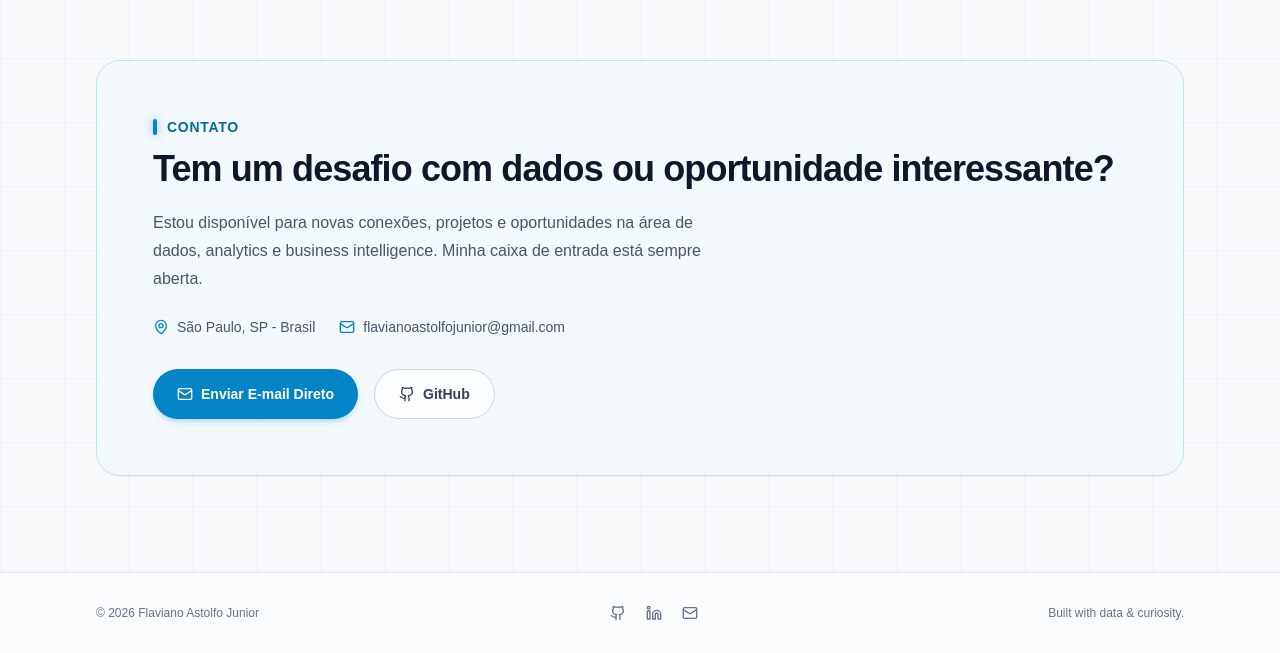
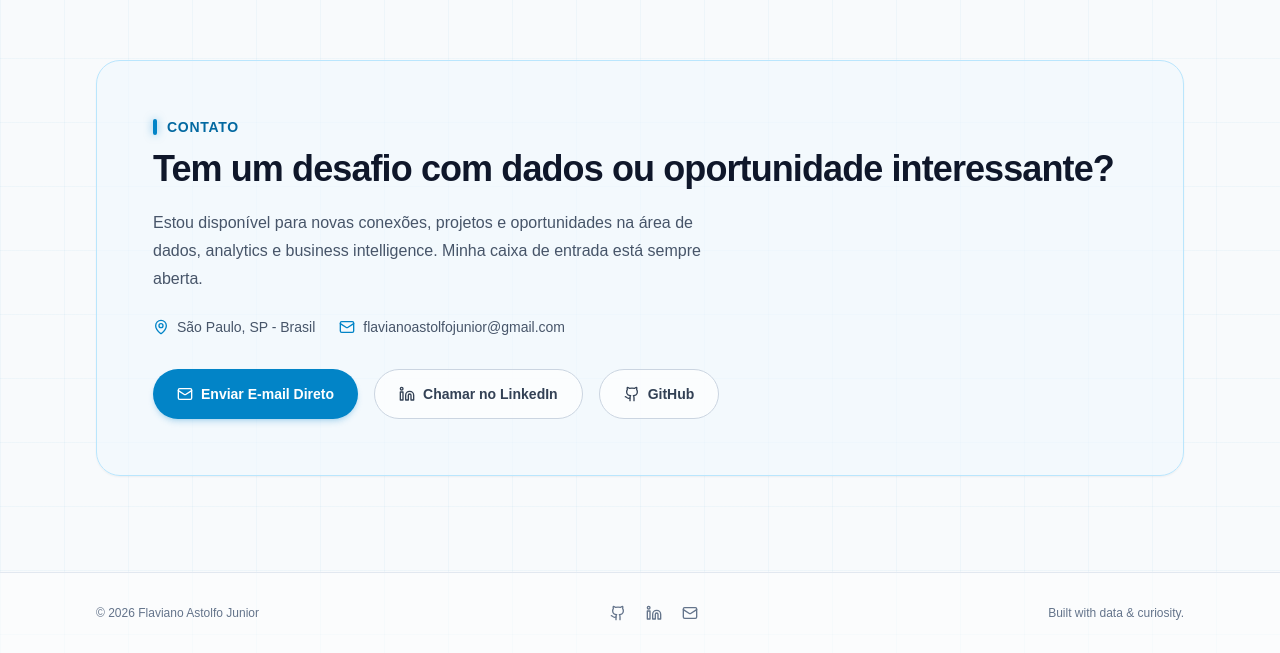
Before and after one commit to flavianojr1/flaviano-portfolio, a Next.js app: page / in a window 1280 px wide. Shown: the part 5126-5779 px from the top of the page. Built offline with nearby package versions, Linux system fonts and the light colour scheme.

Commit message:
feat: adicionar botao Chamar no LinkedIn na secao de contato

```diff
--- a/src/app/page.tsx
+++ b/src/app/page.tsx
@@ -548,6 +548,15 @@ export default function Home() {
               {t(p.contact).cta}
             </a>
             <a
+              href={p.links.linkedin}
+              target="_blank"
+              rel="noreferrer"
+              className="inline-flex items-center gap-2 rounded-full border border-slate-300 bg-white/70 px-6 py-3.5 text-sm font-semibold text-slate-700 transition hover:border-sky-600 hover:text-sky-600 dark:border-white/20 dark:bg-transparent dark:text-white dark:hover:border-cyan dark:hover:text-cyan"
+            >
+              <Linkedin size={16} />
+              {(t(p.contact) as any).ctaLinkedIn || 'Chamar no LinkedIn'}
+            </a>
+            <a
               href={p.links.github}
               target="_blank"
               rel="noreferrer"
--- a/src/data/portfolio.ts
+++ b/src/data/portfolio.ts
@@ -382,12 +382,14 @@ export const portfolio = {
       title: 'Tem um desafio com dados ou oportunidade interessante?',
       text: 'Estou disponível para novas conexões, projetos e oportunidades na área de dados, analytics e business intelligence. Minha caixa de entrada está sempre aberta.',
       cta: 'Enviar E-mail Direto',
+      ctaLinkedIn: 'Chamar no LinkedIn',
     },
     en: {
       label: 'Contact',
       title: 'Have a data challenge or an interesting opportunity?',
       text: "I'm open to new connections, projects, and opportunities in data analytics and business intelligence. Feel free to reach out anytime.",
       cta: 'Send Direct Email',
+      ctaLinkedIn: 'Connect on LinkedIn',
     },
   },
   links: {
```
